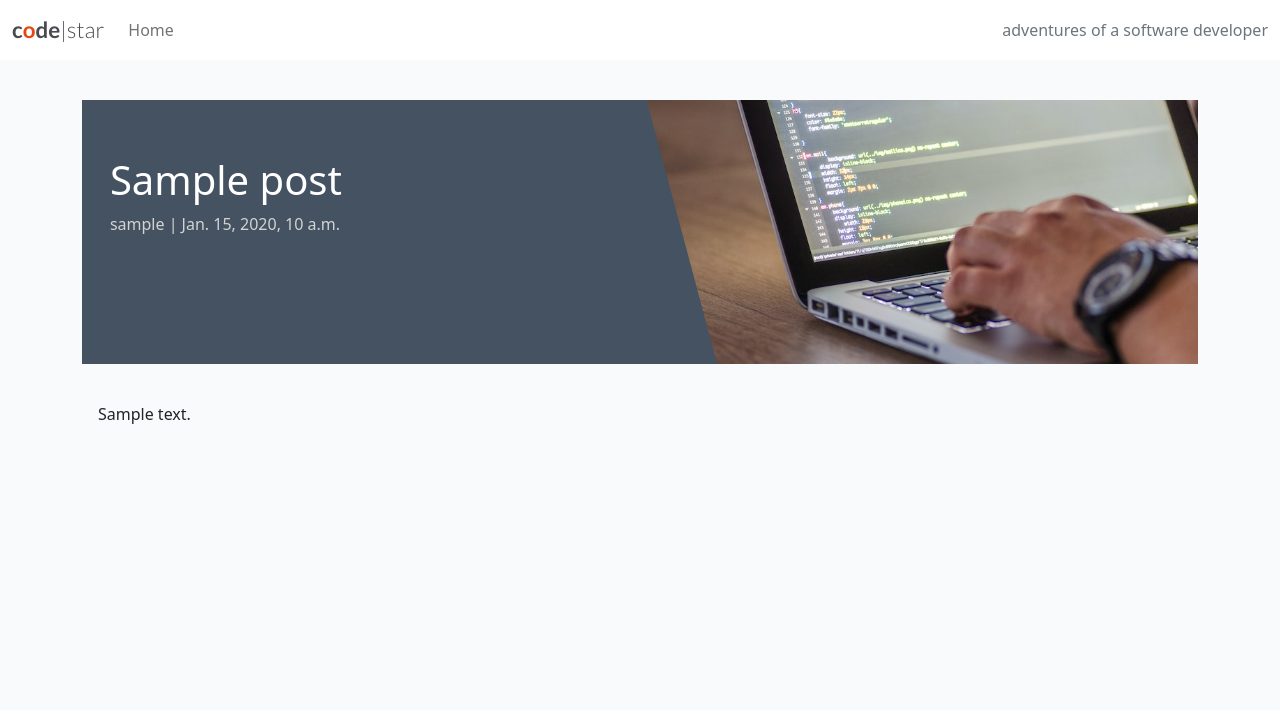
After one commit to enocol/django_blog, a Django app: a page that uses templates/base.html in a window 1280 px wide. The commit adds this page. Shown: the top 710 px of the page. Run offline with Django 5.2, Linux system fonts and the light colour scheme; tables that the repository leaves empty hold one stand-in row (values such as "Sample post"); parts of the project's set-up code (start-up, migrations or seed data) failed here and were passed over; some libraries are stand-ins or nearby versions.

Commit message:
Add static files and post details view

```diff
--- a/blog/templates/blog/index.html
+++ b/blog/templates/blog/index.html
@@ -1,7 +1,7 @@
 {% extends "base.html" %} {% block content %}
 
 <!-- index.html content starts here -->
-<div class="container-fluid">
+<div class="container-fluid margin-top">
   <div class="row">
     <!-- Blog Entries Column -->
     <div class="col-12 mt-3 left">
@@ -15,9 +15,10 @@
                   <p class="author">Author: {{ post.author }}</p>
                 </div>
               </div>
-              <a href="#" class="post-link">
+              <a href="{% url 'post_detail' post.slug %}" class="post-link">
                 <h2 class="card-title">{{ post.title }}</h2>
                 <p class="card-text">{{post.excerpt}}</p>
+                <p class="card-text h6">{{post.id}}</p>
               </a>
 
               <hr />
--- /dev/null
+++ b/blog/templates/blog/post_details.html
@@ -0,0 +1,35 @@
+{% extends 'base.html' %} {% load static %} {% block content %}
+
+<div class="masthead margin-top">
+  <div class="container">
+    <div class="row g-0">
+      <div class="col-md-6 masthead-text">
+        <!-- Post title goes in these h1 tags -->
+        <h1 class="post-title">{{ post.title }}</h1>
+        <!-- Post author goes before the | the post's created date goes after -->
+        <p class="post-subtitle">{{ post.author }} | {{ post.created_on }}</p>
+      </div>
+      <div class="d-none d-md-block col-md-6 masthead-image">
+        <img
+          src="{% static 'images/default.jpg' %}"
+          class="scale"
+          alt="placeholder"
+        />
+      </div>
+    </div>
+  </div>
+</div>
+
+<div class="container">
+  <div class="row">
+    <div class="col card mb-4 mt-3 left top">
+      <div class="card-body">
+        <!-- The post content goes inside the card-text. -->
+        <!-- Use the | safe filter inside the template tags -->
+        <p class="card-text">{{ post.content | safe }}</p>
+      </div>
+    </div>
+  </div>
+</div>
+
+{% endblock content %}
--- a/blog/urls.py
+++ b/blog/urls.py
@@ -4,7 +4,5 @@ from . import views
 
 urlpatterns = [
     path('', views.PostList.as_view(), name='home'),
-
-
-
+    path('<slug:slug>/', views.post_detail, name='post_detail'),
 ]
--- a/blog/views.py
+++ b/blog/views.py
@@ -1,6 +1,7 @@
 from django.shortcuts import render
 from django.views import generic
 from .models import Post
+from django.shortcuts import render, get_object_or_404
 
 # Create your views here.
 
@@ -9,3 +10,29 @@ class PostList(generic.ListView):
     queryset = Post.objects.all()
     template_name = "blog/index.html"
     paginate_by = 6
+
+
+def post_detail(request, slug):
+    """
+    Display an individual :model:`blog.Post`.
+
+    **Context**
+
+    ``post``
+        An instance of :model:`blog.Post`.
+
+    **Template:**
+
+    :template:`blog/post_detail.html`
+    """
+
+    queryset = Post.objects.filter(status=1)
+    post = get_object_or_404(queryset, slug=slug)
+    # If the post is not found, render a 404 page
+
+
+    return render(
+        request,
+        "blog/post_details.html",
+        {"post": post},
+    )
--- a/static/css/style.css
+++ b/static/css/style.css
@@ -159,3 +159,7 @@ body {
 .approval {
   color: rgb(222, 146, 168);
 }
+
+.margin-top {
+  margin-top: 100px;
+}
--- a/static/js/script.js
+++ b/static/js/script.js
@@ -1,2 +1,8 @@
-console.log("Hello, World!");
-// This is a simple JavaScript file that logs "Hello, World!" to the console.
+const nav = document.querySelector(".navbar");
+nav.style.position = "fixed";
+nav.style.top = "0";
+nav.style.width = "100%";
+nav.style.zIndex = "1000";
+
+nav.style.transition = "background-color 0.3s ease-in-out";
+nav.style.backgroundColor = "rgba(0, 0, 0, 0.8)";
--- a/templates/base.html
+++ b/templates/base.html
@@ -1,4 +1,4 @@
-{% load static %} {% url 'home' as home_url %}
+{% url 'home' as home_url %} {% load static %}
 
 <!DOCTYPE html>
 <html class="h-100" lang="en">
```
Also changed, not shown: static/images/default.jpg (added), 3 other files.
